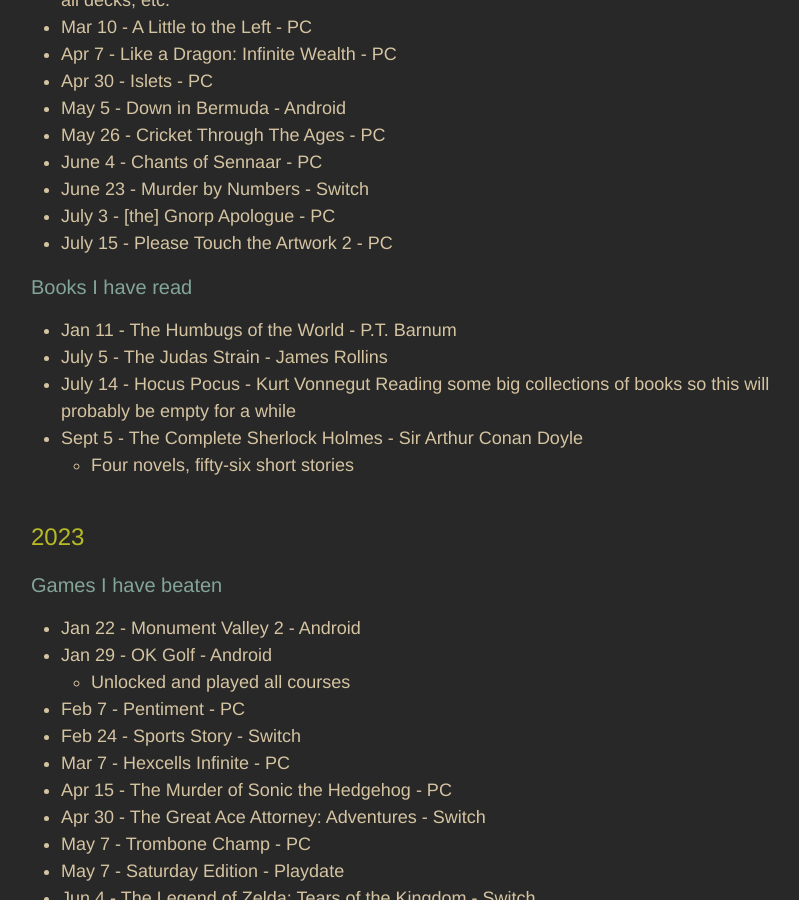
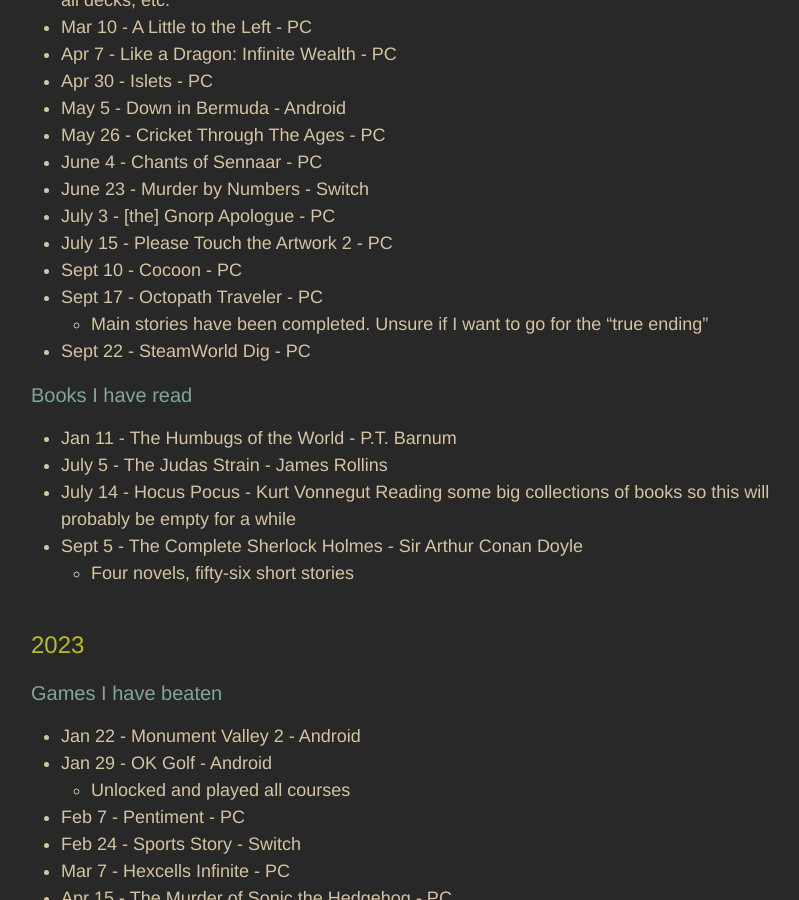
Before and after one commit to adkinsrs/sadkins_site, a Jekyll site: the page built from misc.md, in a window 1280 px wide and 900 px high, scrolled down 707 px. Shown: the whole window, without its empty margins (239-1038 px from the left). Built offline with Jekyll 4.4.1, drawn with Linux system fonts in a browser that asks for light colours.

Commit message:
beat a game

```diff
--- a/misc.md
+++ b/misc.md
@@ -32,6 +32,10 @@
 * June 23 - Murder by Numbers - Switch
 * July 3 - [the] Gnorp Apologue - PC
 * July 15 - Please Touch the Artwork 2 - PC
+* Sept 10 - Cocoon - PC
+* Sept 17 - Octopath Traveler - PC
+  * Main stories have been completed. Unsure if I want to go for the "true ending"
+* Sept 22 - SteamWorld Dig - PC
 
 ### Books I have read
 
```
